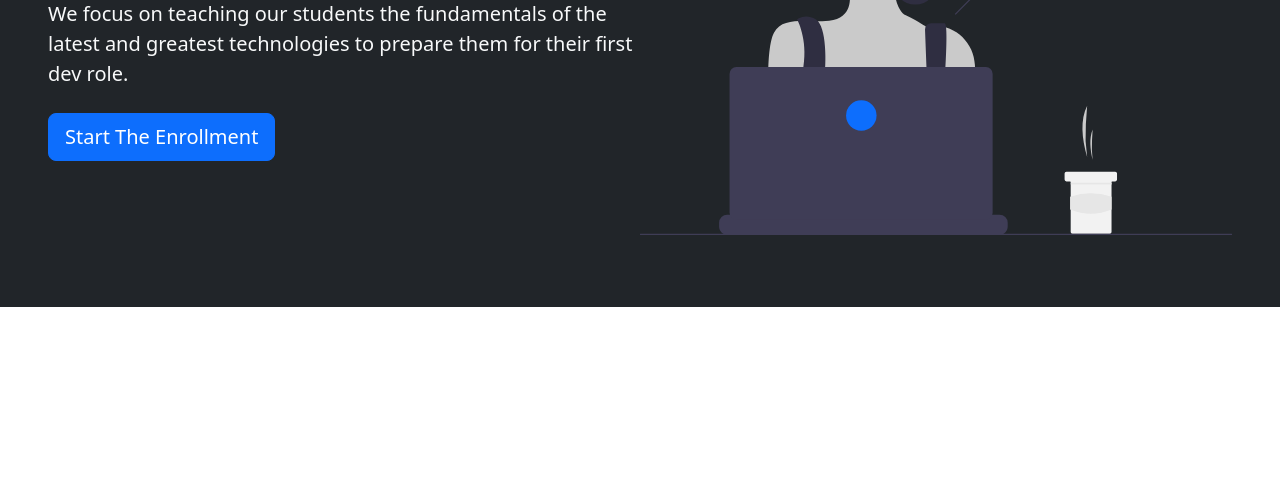
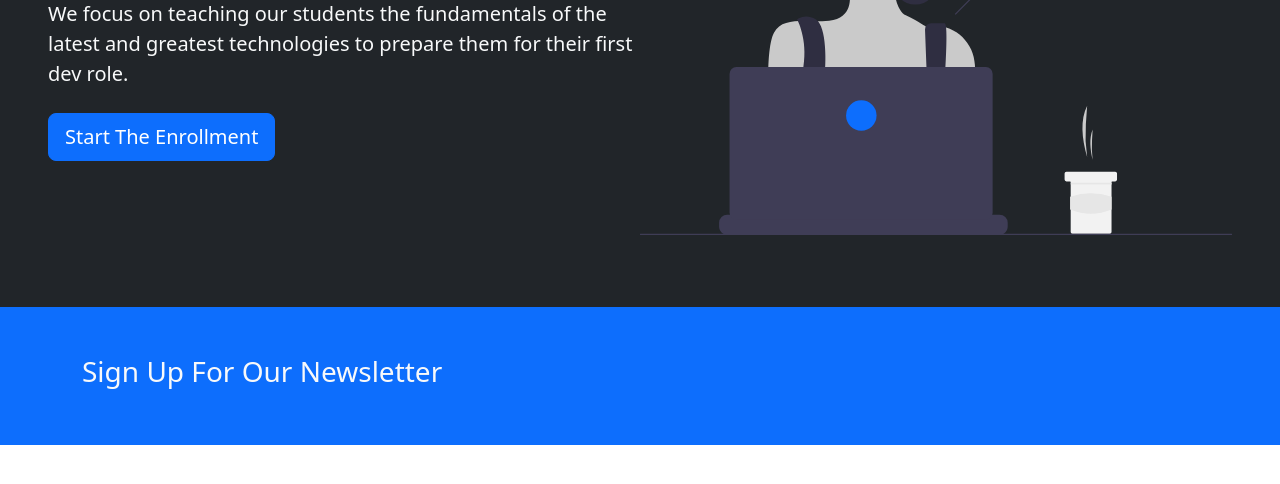
Before and after one commit to iamrajarajanr/bootstrap-bootcamp-website-main, a plain HTML site: page index.html in a window 1280 px wide. Shown: the part 292-776 px from the top of the page. Drawn offline with nearby package versions, Linux system fonts and the light colour scheme.

```diff
--- a/index.html
+++ b/index.html
@@ -42,7 +42,7 @@
     </nav>
 
     <!-- section - 1 -->
-    <section class="bg-dark p-5 text-light text-center text-sm-start">
+    <section class="bg-dark p-5 pg-lg-0 text-light text-center text-sm-start">
       <container class="container">
         <div class="d-sm-flex justify-content-between align-items-center">
           <div>
@@ -63,6 +63,16 @@
       </container>
     </section>
 
+    <!-- section - 2 -->
+     <section class="bg-primary text-light p-5">
+      <div class="container">
+        <div class="">
+          <h3>Sign Up For Our Newsletter</h3>
+        </div>
+      </div>
+     </section>
+
+
     <script
       src="https://cdn.jsdelivr.net/npm/bootstrap@5.3.7/dist/js/bootstrap.bundle.min.js"
       integrity="sha384-ndDqU0Gzau9qJ1lfW4pNLlhNTkCfHzAVBReH9diLvGRem5+R9g2FzA8ZGN954O5Q"
```
